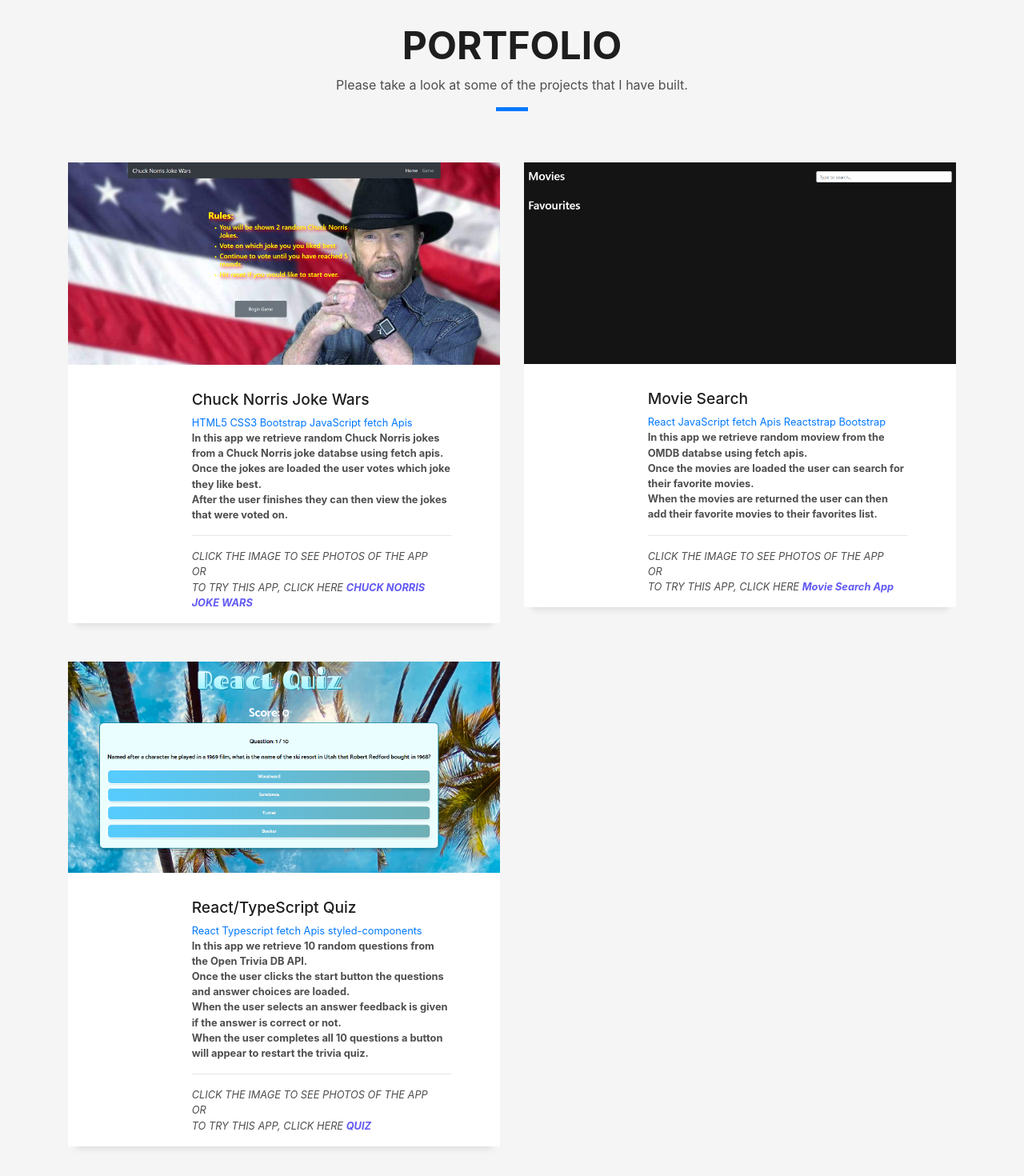
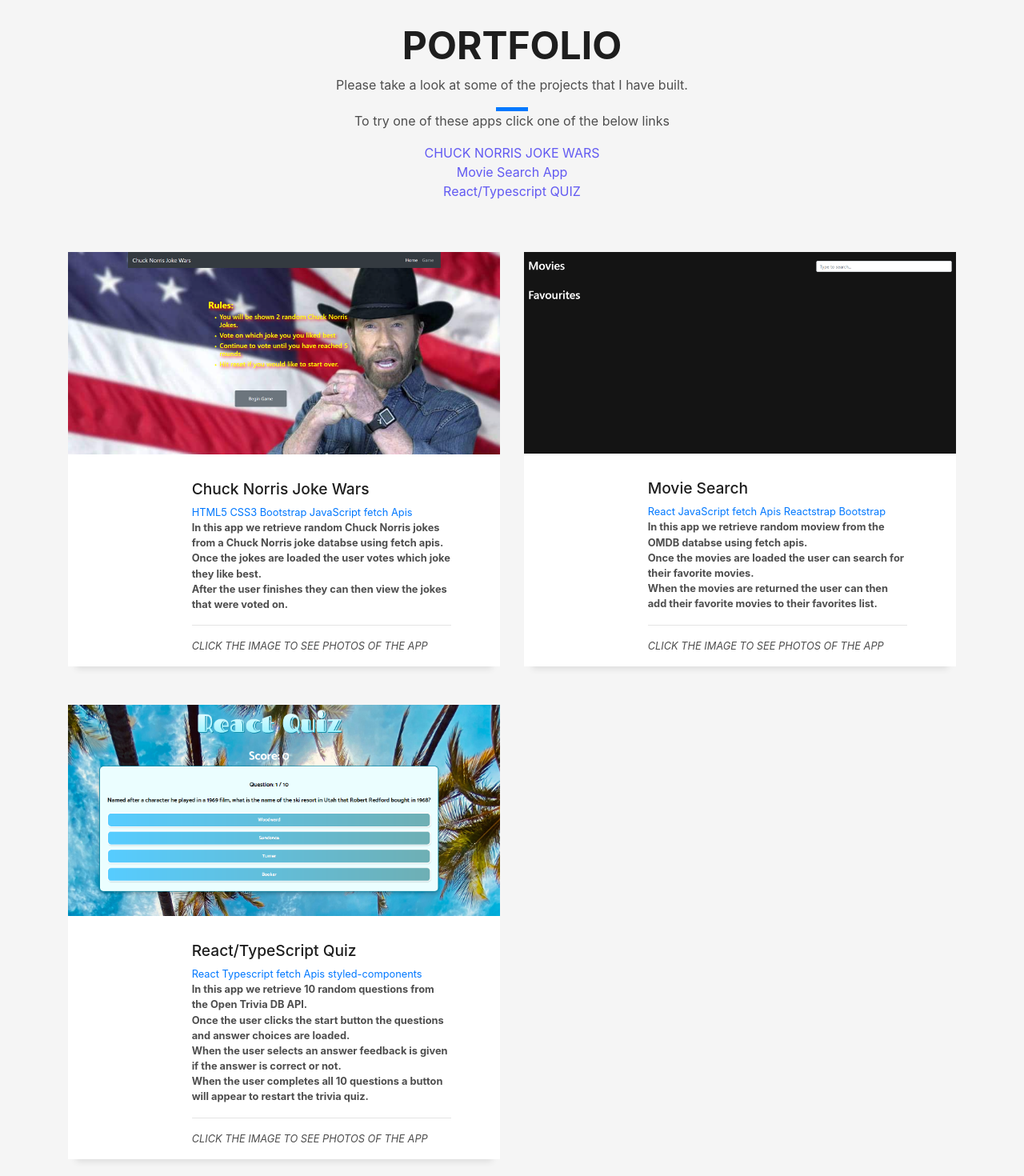
Before and after one commit to acepitcher2009/portfolio, a React (Create React App) app: page / in a window 1280 px wide. Shown: the part 2160-3630 px from the top of the page at 80% size. Built offline with nearby package versions, Linux system fonts and the light colour scheme; a web font is replaced by a local one.

Commit message:
Portfolio Site

```diff
--- a/src/components/portfolio.jsx
+++ b/src/components/portfolio.jsx
@@ -28,6 +28,27 @@ class Portfolio extends React.Component {
 									Please take a look at some of the projects that I have built.
 								</p>
 								<div className="line-mf" />
+								<p className="subtitle-a">To try one of these apps click one of the below links</p>
+								<p>
+									<a
+										className="chuckLink"
+										style={{ color: '#625AF2' }}
+										href="https://acepitcher2009.github.io/Chuck-Norris-Joke-wars/"
+									>
+										CHUCK NORRIS JOKE WARS
+									</a>
+									<br />
+									<a style={{ color: '#625AF2' }} href="https://acepitcher2009.github.io/MovieApp/">
+										Movie Search App
+									</a>
+									<br />
+									<a
+										style={{ color: '#625AF2' }}
+										href="https://acepitcher2009.github.io/typescriptQuiz/"
+									>
+										React/Typescript QUIZ
+									</a>
+								</p>
 							</div>
 						</div>
 					</div>
@@ -57,19 +78,7 @@ class Portfolio extends React.Component {
 														</strong>
 													</p>
 													<hr />
-													<em>
-														CLICK THE IMAGE TO SEE PHOTOS OF THE APP<br />OR<br />TO TRY
-														THIS APP, CLICK HERE{' '}
-														<strong>
-															<a
-																className="chuckLink"
-																style={{ color: '#625AF2' }}
-																href="https://acepitcher2009.github.io/Chuck-Norris-Joke-wars/"
-															>
-																CHUCK NORRIS JOKE WARS
-															</a>
-														</strong>
-													</em>
+													<em>CLICK THE IMAGE TO SEE PHOTOS OF THE APP</em>
 												</div>
 											</div>
 										</div>
@@ -111,18 +120,7 @@ class Portfolio extends React.Component {
 														</strong>
 													</p>
 													<hr />
-													<em>
-														CLICK THE IMAGE TO SEE PHOTOS OF THE APP<br />OR<br />TO TRY
-														THIS APP, CLICK HERE{' '}
-														<strong>
-															<a
-																style={{ color: '#625AF2' }}
-																href="https://acepitcher2009.github.io/MovieApp/"
-															>
-																Movie Search App
-															</a>
-														</strong>
-													</em>
+													<em>CLICK THE IMAGE TO SEE PHOTOS OF THE APP</em>
 												</div>
 											</div>
 										</div>
@@ -165,18 +163,7 @@ class Portfolio extends React.Component {
 														</strong>
 													</p>
 													<hr />
-													<em>
-														CLICK THE IMAGE TO SEE PHOTOS OF THE APP<br />OR<br />TO TRY
-														THIS APP, CLICK HERE{' '}
-														<strong>
-															<a
-																style={{ color: '#625AF2' }}
-																href="https://acepitcher2009.github.io/typescriptQuiz/"
-															>
-																QUIZ
-															</a>
-														</strong>
-													</em>
+													<em>CLICK THE IMAGE TO SEE PHOTOS OF THE APP</em>
 												</div>
 											</div>
 										</div>
```
